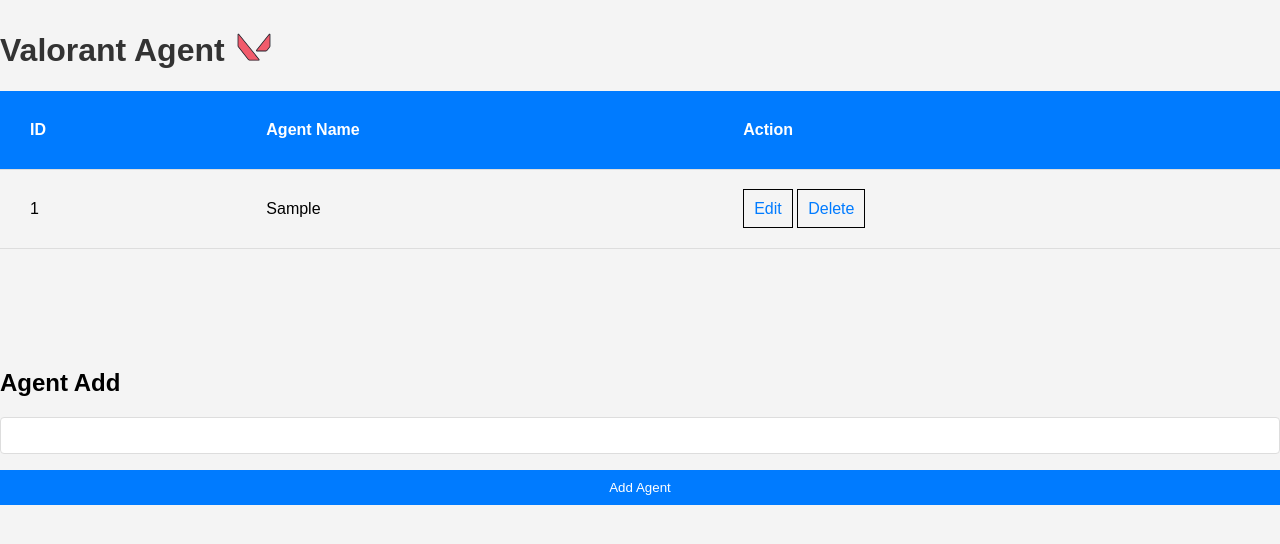
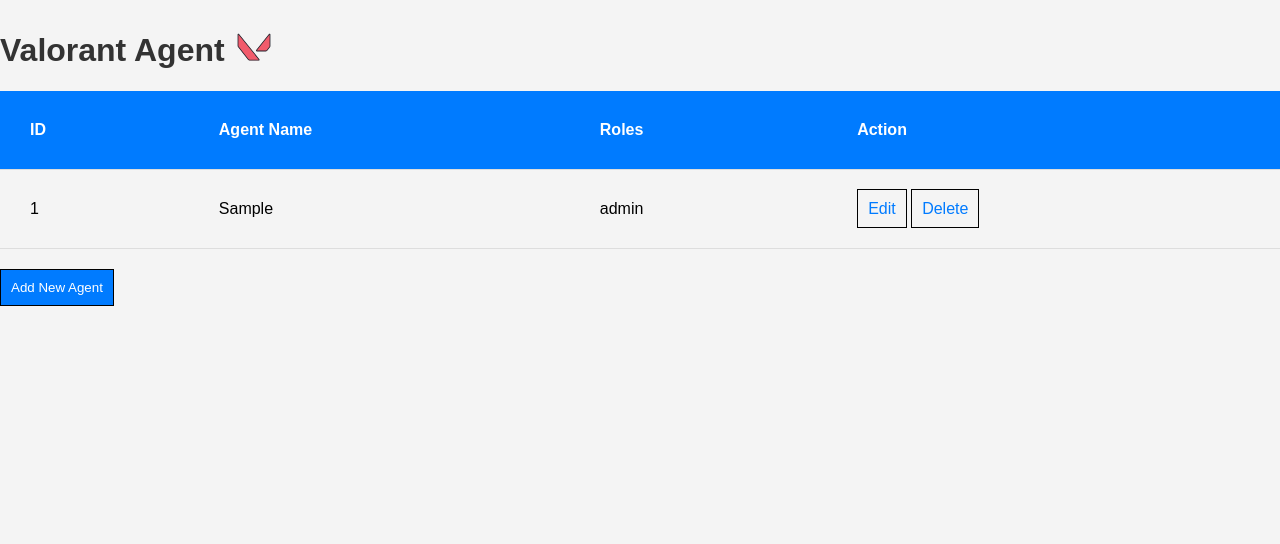
Before and after one commit to CodewithRaden/PBO, a Flask app: page / in a window 1280 px wide. Shown: the top 544 px of the page. Run offline with Flask 3, Linux system fonts and the light colour scheme; tables that the repository leaves empty hold one stand-in row (values such as "Sample post").

Commit message:
Add files via upload

```diff
--- a/CRUD/crud.py
+++ b/CRUD/crud.py
@@ -8,6 +8,7 @@
 class Radiant(db.Model):
     id = db.Column(db.Integer, primary_key=True)
     agent = db.Column(db.String(120), nullable=False)
+    roles = db.Column(db.String(120), nullable=False)
 
 with app.app_context():
     db.create_all()
@@ -17,13 +18,20 @@
     radiants = Radiant.query.all()
     return render_template('index.html', radiants=radiants)
 
+@app.route('/add_agent', methods=['GET'])
+def add_agent():
+    roles = ['Duelist', 'Controller', 'Initiator', 'Sentinel']
+    return render_template('add_agent.html', roles=roles)
+
 @app.route('/add', methods=['POST'])
 def add():
     agent = request.form['agent']
-    new_radiant = Radiant(agent=agent)
+    roles = request.form['roles']
+    new_radiant = Radiant(agent=agent, roles=roles)
     db.session.add(new_radiant)
     db.session.commit()
     return redirect(url_for('index'))
+
 
 @app.route('/delete/<int:id>')
 def delete(id):
@@ -35,12 +43,15 @@
 @app.route('/edit/<int:id>')
 def edit(id):
     edit_radiant = Radiant.query.get(id)
-    return render_template('edit.html', radiant=edit_radiant)
+    roles = ['Duelist', 'Controller', 'Initiator', 'Sentinel']
+    return render_template('edit.html', radiant=edit_radiant, roles=roles)
+
 
 @app.route('/update/<int:id>', methods=['POST'])
 def update(id):
     update_radiant = Radiant.query.get(id)
     update_radiant.agent = request.form['agent']
+    update_radiant.roles = request.form['roles']
     db.session.commit()
     return redirect(url_for('index'))
 
--- a/CRUD/static/styles1.css
+++ b/CRUD/static/styles1.css
@@ -32,21 +32,20 @@
     color: #fff;
     border: none;
     cursor: pointer;
-
 }
 
 button:hover {
     background-color: #0056b3;
 }
 
-a {
+.a-agent {
     text-decoration: none;
     color: #007BFF;
     border: 1px solid black;
     padding: 10px;
 }
 
-a:hover {
+.a-agent:hover {
     background-color: #0056b3;
     color: #ffffff;
     border-radius: 10px;
@@ -70,3 +69,30 @@
     border: 1px solid #ddd;
     border-radius: 4px;
 }
+
+#roles {
+    padding: 10px;
+    font-size: 16px;
+}
+
+
+form {
+    max-width: 1000px;
+    margin: 0 auto;
+}
+
+
+.btn-add{
+    background-color: 007BFF;
+    color: white;
+    border: 1px solid black;
+    margin-top: 20px;
+}
+.btn-add a{
+    color: white;
+    text-decoration: none;
+}
+
+.btn-add:hover{
+    border-radius: 10px;
+}
--- a/CRUD/templates/index.html
+++ b/CRUD/templates/index.html
@@ -26,33 +26,32 @@
                 </path>
             </g>
         </svg></h1>
-
         <table>
             <thead>
                 <tr>
                     <th>ID</th>
                     <th>Agent Name</th>
+                    <th>Roles</th>
                     <th>Action</th>
                 </tr>
             </thead>
             <tbody>
-            {% for radiant in radiants %}  <!-- Change 'tasks' to 'radiants' -->
+                {% for radiant in radiants %}
                     <tr>
                         <td>{{ radiant.id }}</td>
                         <td>{{ radiant.agent }}</td>
+                        <td>{{ radiant.roles }}</td>
                         <td>
-            <a href="{{ url_for('edit', id=radiant.id) }}">Edit</a>
-            <a href="{{ url_for('delete', id=radiant.id) }}">Delete</a>
+                            <a class="a-agent" href="{{ url_for('edit', id=radiant.id) }}">Edit</a>
+                            <a class="a-agent" href="{{ url_for('delete', id=radiant.id) }}">Delete</a>
                         </td>
                     </tr>
                 {% endfor %}
             </tbody>
         </table>
-    <form action="/add" method="post">
-        <h2>Agent Add</h2>
-        <input type="text" id="agent" name="agent" required>
-        <button type="submit">Add Agent</button>
-    </form>
+        <button class="btn-add">
+            <a  href="{{ url_for('add_agent')}}">Add New Agent</a>
+        </button>
     </body>
 
     </html>
```
Also changed, not shown: CRUD/static/styles2.css (+11 -0 lines), CRUD/templates/add_agent.html (added, +25 -0 lines), CRUD/templates/edit.html (+10 -3 lines). Lines whose indentation alone changed are shown as unchanged.
